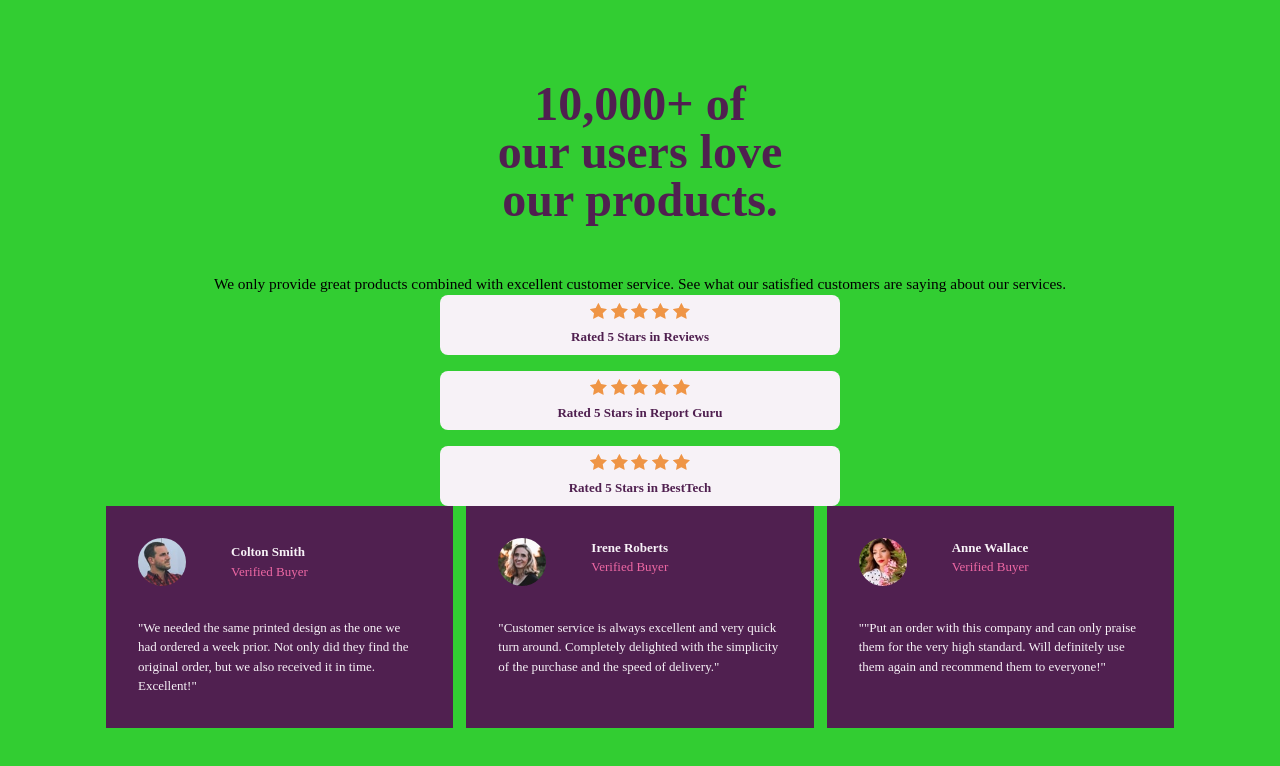
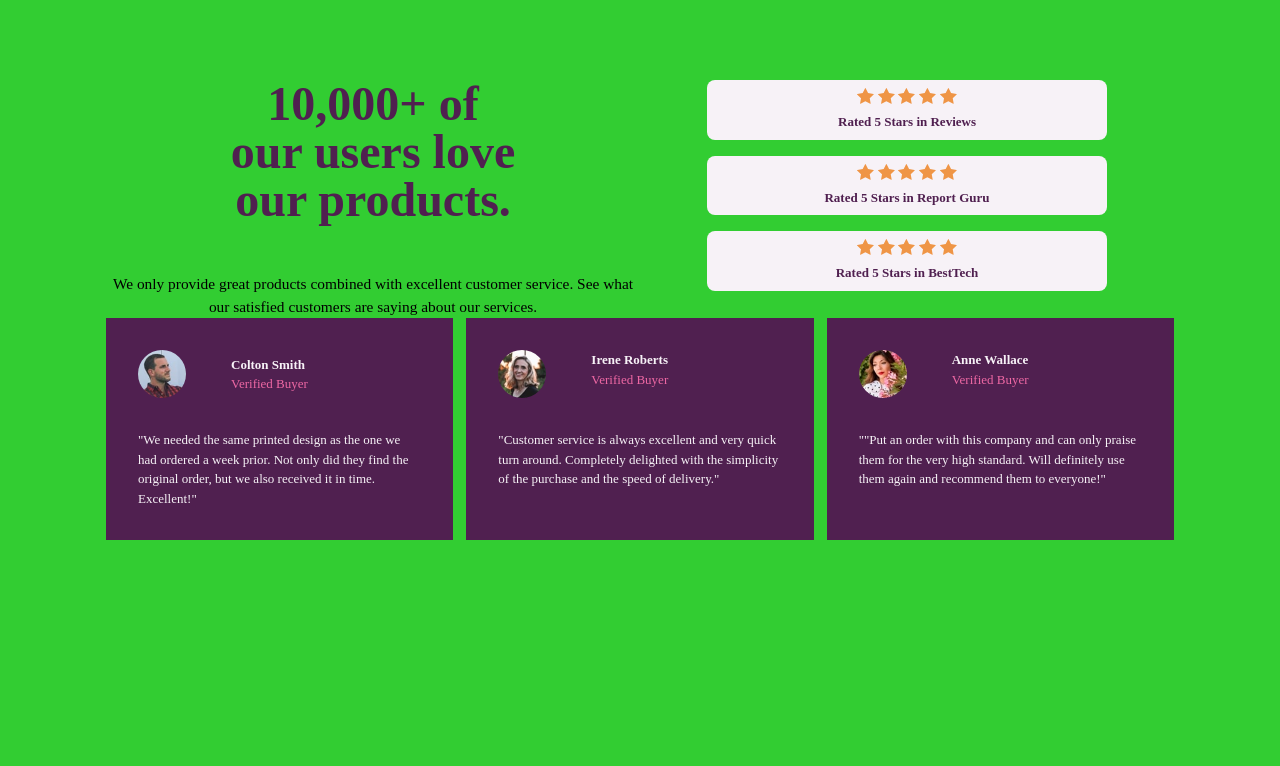
Before and after one commit to Byron2016/prcHtml, a website: page public/index_socialproofsection_01_c.html in a window 1280 px wide. Drawn offline with nearby package versions, Linux system fonts and the light colour scheme; files that its build step writes are made by us from their sources.

Commit message:
12655 ya presenta posiciones en grid desktop

```diff
--- a/sass/socialproofsection/ver_c/socialproofsection_base/_global.scss
+++ b/sass/socialproofsection/ver_c/socialproofsection_base/_global.scss
@@ -26,5 +26,18 @@ h1 {
 main {
   @media (min-width: 50em) {
     display: grid;
+    grid-template-columns: 1fr 1fr;
   }
 }
+
+.intro {
+  grid-column: 1 / 2;
+}
+
+.ratings {
+  grid-column: 2 / 3;
+}
+
+.quotes {
+  grid-column: 1 / -1;
+}
```
